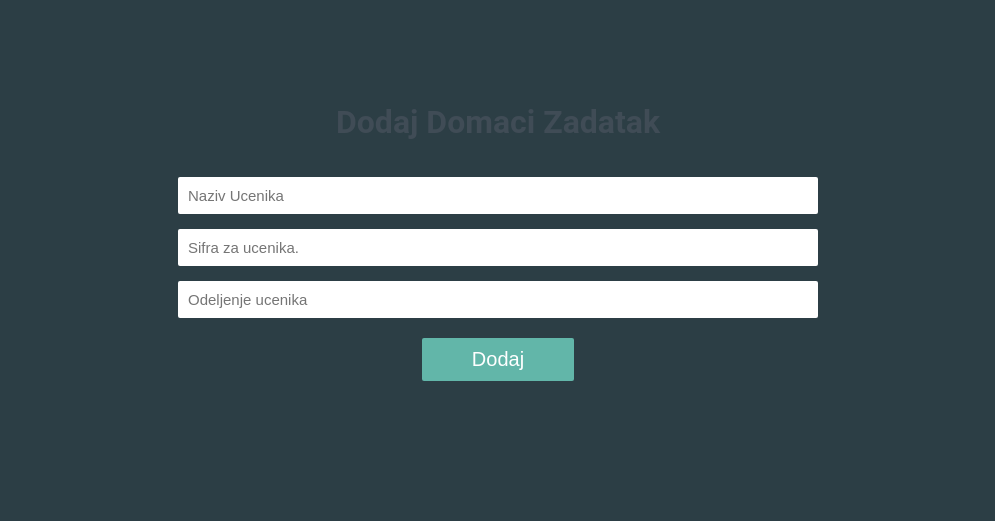
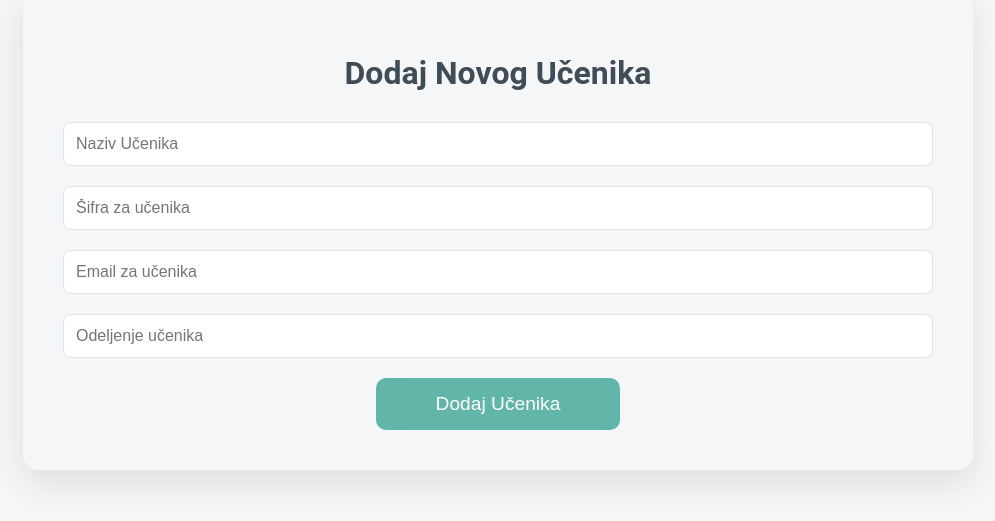
Before and after one commit to EminRedzovic/HakatonDUNP, a React (Create React App) app: page /teacher/createNewStudent in a window 1280 px wide. Shown: the part 169-690 px from the top of the page, without its empty margins (142-1137 px from the left). Built offline with nearby package versions, Linux system fonts and the light colour scheme.

Commit message:
Create New Student

```diff
--- a/src/pages/createNewStudent/createNewStudent.css
+++ b/src/pages/createNewStudent/createNewStudent.css
@@ -0,0 +1,82 @@
+/* General Styles */
+.cns-page {
+  display: flex;
+  justify-content: center;
+  align-items: center;
+  height: 100vh;
+}
+
+.cns-container {
+  width: 100%;
+  max-width: 950px;
+  padding: 40px;
+  background-color: #f4f6f7;
+  border-radius: 15px;
+  box-shadow: 0px 12px 35px rgba(0, 0, 0, 0.1);
+  text-align: center;
+}
+
+.cns-container h1 {
+  color: #404c56;
+  font-size: 2rem;
+  font-weight: 600;
+  margin-bottom: 30px;
+}
+
+/* Form Styles */
+.cns-form {
+  display: flex;
+  flex-direction: column;
+  justify-content: center;
+  align-items: flex-start;
+}
+
+.cns-input-group {
+  margin-bottom: 20px;
+  width: 100%;
+}
+
+.cns-input-group input {
+  width: 100%;
+  padding: 12px;
+  border-radius: 8px;
+  border: 1px solid #dfe4ea;
+  background-color: #ffffff;
+  font-size: 1rem;
+  color: #404c56;
+  transition: border 0.3s ease;
+}
+
+.cns-input-group input:focus {
+  border-color: #62b6a9;
+  outline: none;
+}
+
+/* Button Styles */
+.cns-button-div {
+  width: 100%;
+  text-align: center;
+}
+
+.cns-register-button {
+  background-color: #62b6a9;
+  color: white;
+  padding: 15px 60px;
+  font-size: 1.2rem;
+  border: none;
+  cursor: pointer;
+  border-radius: 10px;
+  transition: background-color 0.3s ease;
+}
+
+.cns-register-button:hover {
+  background-color: #78c7c3;
+}
+
+/* Error Styles */
+.cns-error {
+  font-size: 0.9rem;
+  color: red;
+  margin-top: 5px;
+  font-weight: 400;
+}
--- a/src/pages/createNewStudent/createNewStudent.jsx
+++ b/src/pages/createNewStudent/createNewStudent.jsx
@@ -2,25 +2,27 @@ import React from "react";
 import "./createNewStudent.css";
 import { useFormik } from "formik";
 import * as Yup from "yup";
-import logoPhoto from "../../photos/download-removebg-preview.png";
 import { db, auth } from "../../firebase";
 import { Navigate, useNavigate } from "react-router-dom";
-import { collection } from "firebase/firestore";
-import { signInWithEmailAndPassword } from "firebase/auth";
-
+import { addDoc, collection } from "firebase/firestore";
+import { createUserWithEmailAndPassword } from "firebase/auth";
 
 const CreateNewStudent = () => {
   const navigate = useNavigate();
   const token = localStorage.getItem("token");
-  const userCollection = collection(db, "users");
+  const studentCollection = collection(db, "students");
 
   const formik = useFormik({
     initialValues: {
       email: "",
       password: "",
+      username: "",
+      odeljenje: "",
     },
 
     validationSchema: Yup.object({
+      username: Yup.string().required("obavezno"),
+      odeljenje: Yup.string().required("obavezno"),
       email: Yup.string().email("nevalidan e-mail").required("obavezno"),
       password: Yup.string()
         .required("obavezno")
@@ -29,48 +31,99 @@ const CreateNewStudent = () => {
     }),
 
     onSubmit: async (values) => {
-      const token = localStorage.getItem("token");
-      if (!token) {
-        try {
-          const userCredential = await signInWithEmailAndPassword(
-            auth,
-            formik.values.email,
-            formik.values.password
-          );
-          localStorage.setItem("token", userCredential.user.uid);
-          navigate("/");
-        } catch (err) {
-          alert("Uneti nalog ne postoji");
-        }
-      } else {
-        alert("Vec ste prijavljeni!");
+      // Loguj vrednosti forme za debagovanje
+      console.log("Formular je poslat sa vrednostima:", values);
+
+      try {
+        // Kreiraj korisnika u Firebase-u
+        const userCredential = await createUserWithEmailAndPassword(
+          auth,
+          values.email,
+          values.password
+        );
+        console.log("Korisnik je kreiran:", userCredential.user);
+
+        // Pripremi podatke o studentu za unos u Firestore
+        const data = {
+          username: values.username,
+          email: values.email,
+          password: values.password,
+          odeljenje: values.odeljenje,
+        };
+
+        // Dodaj studenta u Firestore
+        await addDoc(studentCollection, data);
+        console.log("Podaci studenta su dodati u Firestore");
+
+        navigate("/login"); // Nakon uspešnog unosa, preusmeri na login stranicu
+      } catch (err) {
+        console.log("Greška u kreiranju korisnika:", err);
+        alert("Došlo je do greške pri kreiranju studenta.");
       }
     },
   });
 
+  // Ako je korisnik već prijavljen, preusmeri ga na početnu stranicu
   if (token) {
     return <Navigate to={"/"} replace={true} />;
   }
+
   return (
     <div className="cns-page">
-      <div className="teacher-register">
-        <h1>Dodaj Domaci Zadatak</h1>
+      <div className="cns-container">
+        <h1>Dodaj Novog Učenika</h1>
 
-        <form onSubmit={formik.handleSubmit} className="register-form">
-          <div className="email-div">
-            <input name="username" placeholder="Naziv Ucenika" />
+        <form onSubmit={formik.handleSubmit} className="cns-form">
+          <div className="cns-input-group">
+            <input
+              name="username"
+              placeholder="Naziv Učenika"
+              value={formik.values.username}
+              onChange={formik.handleChange}
+              onBlur={formik.handleBlur}
+            />
+            {formik.touched.username && formik.errors.username && (
+              <div className="cns-error">{formik.errors.username}</div>
+            )}
           </div>
 
-          <div className="password-div">
+          <div className="cns-input-group">
             <input
               name="password"
-              placeholder="Sifra za ucenika."
+              placeholder="Šifra za učenika"
               type="text"
+              value={formik.values.password}
+              onChange={formik.handleChange}
+              onBlur={formik.handleBlur}
             />
+            {formik.touched.password && formik.errors.password && (
+              <div className="cns-error">{formik.errors.password}</div>
+            )}
           </div>
 
-          <div className="department">
-            <input list="department" name="department" placeholder="Odeljenje ucenika"/>
+          <div className="cns-input-group">
+            <input
+              name="email"
+              placeholder="Email za učenika"
+              type="text"
+              value={formik.values.email}
+              onChange={formik.handleChange}
+              onBlur={formik.handleBlur}
+            />
+            {formik.touched.email && formik.errors.email && (
+              <div className="cns-error">{formik.errors.email}</div>
+            )}
+          </div>
+
+          <div className="cns-input-group">
+            <input
+              list="department"
+              name="odeljenje"
+              placeholder="Odeljenje učenika"
+              value={formik.values.odeljenje}
+              onChange={formik.handleChange}
+              onBlur={formik.handleBlur}
+            />
             <datalist id="department">
               <option value="III-1" />
               <option value="IV-1" />
@@ -78,11 +131,14 @@ const CreateNewStudent = () => {
               <option value="VI-1" />
               <option value="VII-1" />
             </datalist>
+            {formik.touched.odeljenje && formik.errors.odeljenje && (
+              <div className="cns-error">{formik.errors.odeljenje}</div>
+            )}
           </div>
 
-          <div className="register-button-div">
-            <button type="submit" className="register-button">
-              Dodaj
+          <div className="cns-button-div">
+            <button type="submit" className="cns-register-button">
+              Dodaj Učenika
             </button>
           </div>
         </form>
```
Also changed, not shown: src/App.js (+5 -2 lines).
